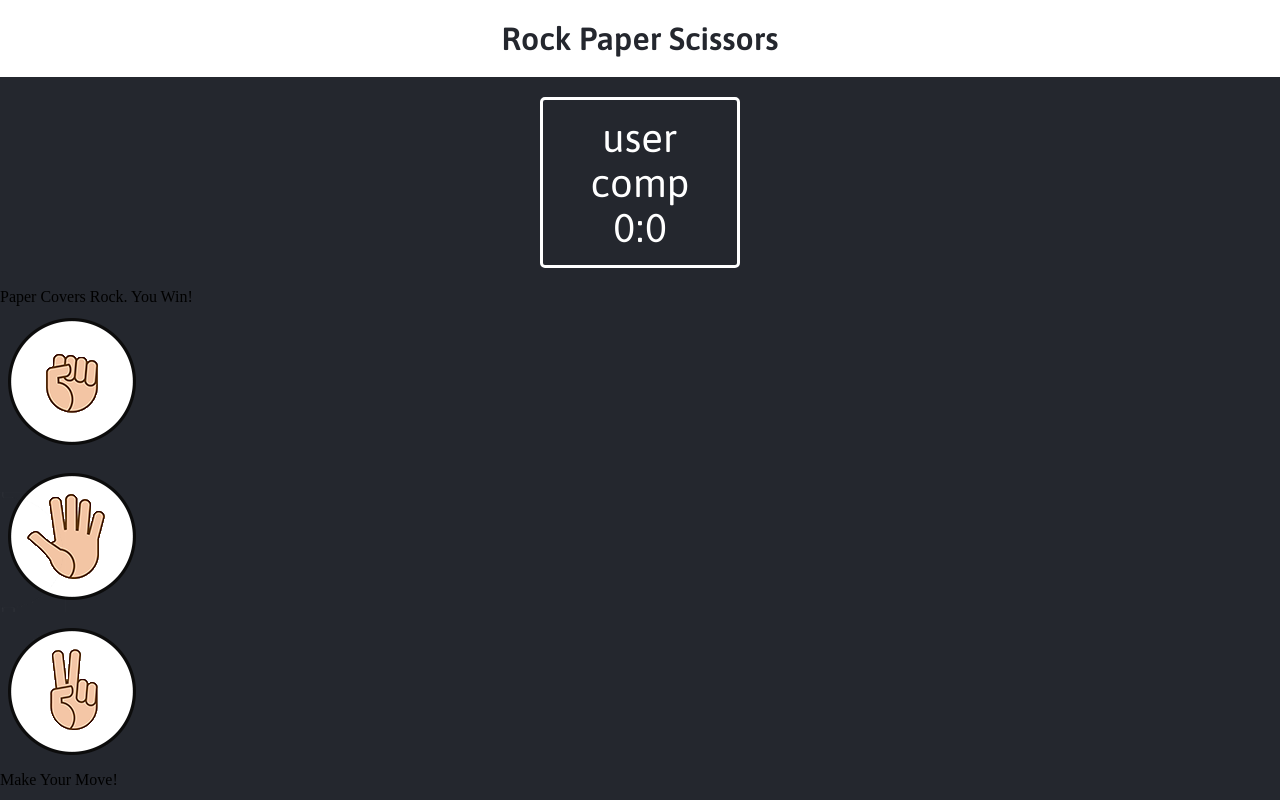
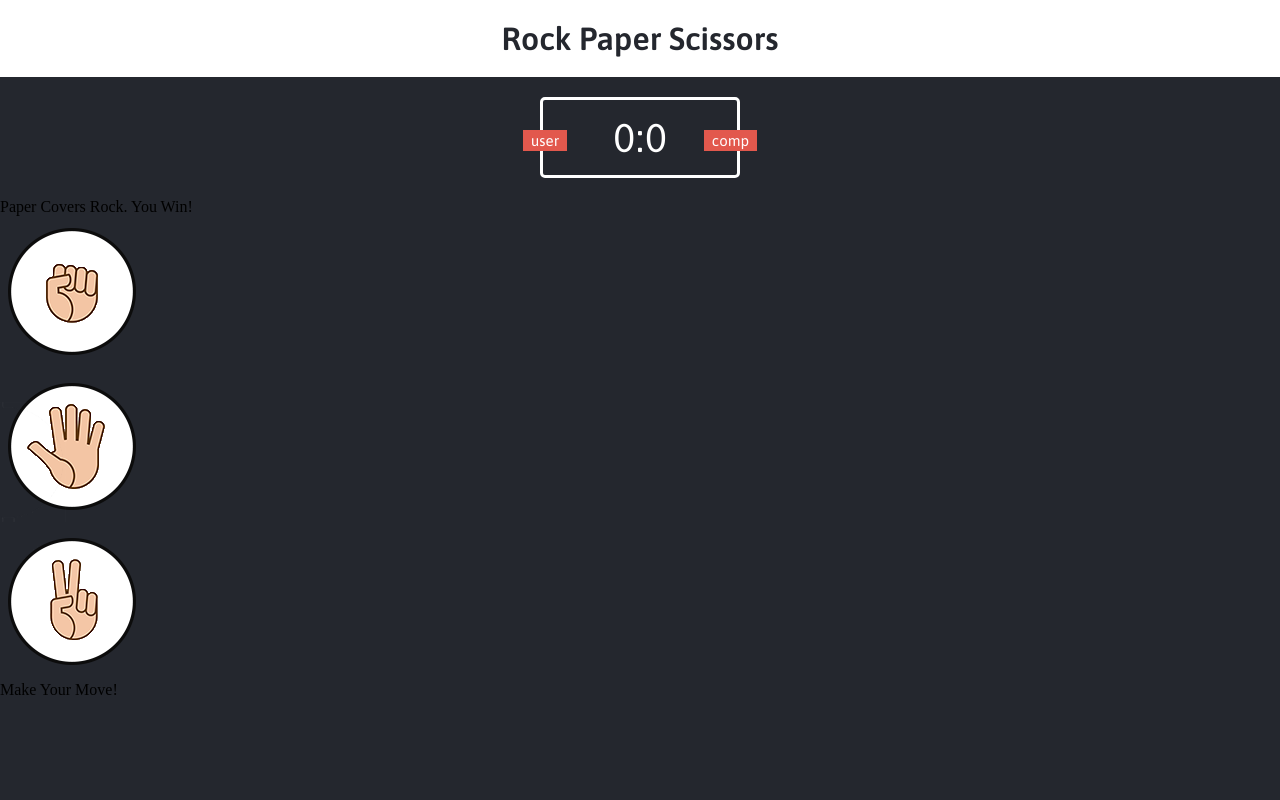
Before and after one commit to ronpitts90/rpstime, a plain HTML site: page index.html in a window 1280 px wide. Drawn offline with Linux system fonts and the light colour scheme.

Commit message:
new position

```diff
--- a/style.css
+++ b/style.css
@@ -31,5 +31,27 @@ font-family: Asap, sans-serif;
     text-align: center;
     padding: 15px 15px;
     font-family: Asap, sans-serif;
+    /* must have this position in order for the user & comp lables to have an absolute position */
+    position: relative;
 
 }
+
+.badge {
+    background: #e2584d;
+    color: white;
+    font-size: 15px;
+    padding: 2px 8px ;
+    font-family: Asap, sans-serif;
+}
+
+#user-label {
+ position: absolute;
+ top: 30px;
+ left: -20px;
+}
+
+#comp-label {
+    position: absolute;
+    top: 30px;
+    right: -20px;
+}
```
